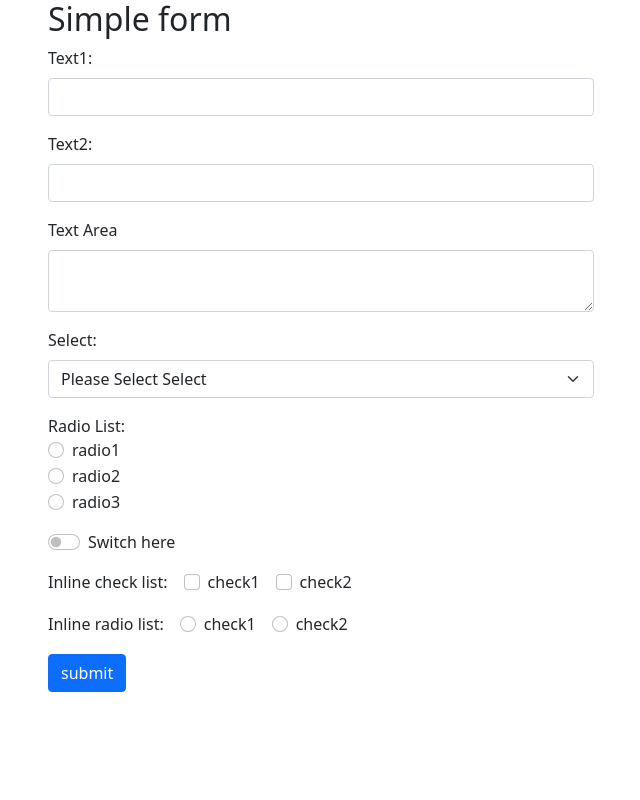
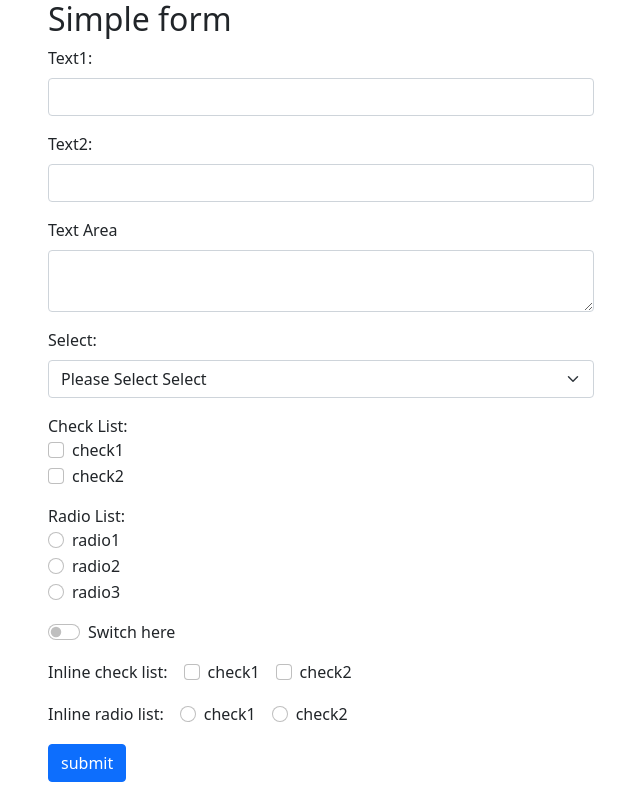
Before and after one commit to satooshi/react-form-sample, a React (Create React App) app: page / in a window 1280 px wide. Shown: the whole page, without its empty margins (319-959 px from the left). Built offline with nearby package versions, Linux system fonts and the light colour scheme.

Commit message:
Add CheckList

```diff
--- a/src/App.tsx
+++ b/src/App.tsx
@@ -16,6 +16,7 @@ const initState: Props = {
   text1: '',
   text2: '',
   textArea: '',
+  checkList: { 1: false, 2: false },
   radioList: '',
   select: '',
   switch: false,
--- /dev/null
+++ b/src/Components/Bootstrap/CheckList.tsx
@@ -0,0 +1,67 @@
+import React, { ChangeEvent } from 'react';
+import ErrorMessage from './ErrorMessage';
+
+type Value = string | number;
+type Option = { label: string; value: Value };
+export type ValueState = { [key: string]: boolean; [key: number]: boolean };
+
+type Props = {
+  error?: string;
+  id: string;
+  labelText: string;
+  onChange: (value: ValueState) => void;
+  values: ValueState;
+  options: Option[];
+};
+
+const CheckList: React.FC<Props> = ({
+  error,
+  id,
+  labelText,
+  onChange,
+  options,
+  values,
+}) => {
+  function handleChange(event: ChangeEvent<HTMLInputElement>) {
+    onChange({
+      [event.target.value]: event.target.checked,
+    });
+  }
+  console.log('render InlineCheckList');
+
+  return (
+    <>
+      <span className="form-check-inline">{labelText}</span>
+      {options.map((option, index) => (
+        <div
+          className={error ? 'form-check is-invalid' : 'form-check'}
+          key={`${id}-${option.value}`}
+        >
+          <input
+            className={
+              error ? 'form-check-input is-invalid' : 'form-check-input'
+            }
+            type="checkbox"
+            id={`${id}-${index}`}
+            checked={values[option.value] === true}
+            value={option.value}
+            onChange={handleChange}
+          />
+          <label className="form-check-label" htmlFor={`${id}-${index}`}>
+            {option.label}
+          </label>
+        </div>
+      ))}
+      <ErrorMessage error={error} />
+    </>
+  );
+};
+
+export default React.memo(
+  CheckList,
+  (prevProps, nextProps) =>
+    JSON.stringify(prevProps.values) === JSON.stringify(nextProps.values) &&
+    prevProps.error === nextProps.error &&
+    prevProps.onChange === nextProps.onChange &&
+    JSON.stringify(prevProps.options) === JSON.stringify(nextProps.options)
+);
--- a/src/SimpleForm/Drivers/FooDriver.ts
+++ b/src/SimpleForm/Drivers/FooDriver.ts
@@ -9,6 +9,7 @@ export default class FooDriver extends ApiDriver implements CommandDriver {
   private url = 'http://localhost';
 
   create<E>(data: CreateRequest) {
+    console.log('Sending create data', {data});
     return this.postRequest<E, CreateRequest>(this.url, data);
   }
 
--- a/src/SimpleForm/Repositories/FooRepository.ts
+++ b/src/SimpleForm/Repositories/FooRepository.ts
@@ -2,8 +2,24 @@ import FormViewModel from "../ViewModels/FormViewModel";
 import {CommandDriver} from './Interfaces';
 import {Repository} from '../UseCases/Interfaces';
 
-type CreateErrors = {
+interface CreateErrors {
   text1?: string;
+}
+
+type CheckOption = '1' | '2';
+type RadioOption = 'radio1' | 'radio2' | 'radio3';
+type SelectOption = 'option1' | 'option2'| 'option3';
+
+interface CreateRequest {
+  text1: string;
+  text2: string;
+  textArea: string;
+  checkList: CheckOption[];
+  radioList: RadioOption;
+  select: SelectOption;
+  switch: boolean;
+  inlineRadio: RadioOption;
+  inlineCheck: CheckOption[];
 }
 
 export default class FooRepository implements Repository<FormViewModel> {
@@ -15,19 +31,45 @@ export default class FooRepository implements Repository<FormViewModel> {
 
   /** Persists a ViewModel to the backend API */
   async create(viewModel: FormViewModel) {
-    const requestData = {
-      text1: viewModel.text1,
-      text2: viewModel.text2,
-      textArea: viewModel.textArea,
-      radioList: viewModel.radioList,
-      select: viewModel.select,
+    // extract keys if the value is true
+    const selectTrue = <T extends object>(obj: T): (keyof T)[] => (
+      Object.entries(obj).filter(a => a[1] === true).map(a => a[0] as keyof T)
+    );
+
+    // Assert values to pass the type check
+    if (viewModel.radioList === '') {
+      throw new Error('radioList not satisfied the constraint');
+    }
+    if (viewModel.select === '') {
+      throw new Error('select not satisfied the constraint');
+    }
+    if (viewModel.inlineRadio === '') {
+      throw new Error('inlineRadio not satisfied the constraint');
+    }
+
+    const {
+      inlineRadio,
+      radioList,
+      select,
+      text1,
+      text2,
+      textArea
+    } = viewModel;
+
+    const requestData: CreateRequest = {
+      checkList: selectTrue(viewModel.checkList),
+      inlineCheck: selectTrue(viewModel.inlineCheck),
+      inlineRadio,
+      radioList,
+      select,
       switch: viewModel.switch,
-      inlineRadio: viewModel.inlineRadio,
-      inlineCheck: viewModel.inlineCheck,
+      text1,
+      text2,
+      textArea,
     };
 
     try {
-      const response = await this.#driver.create<CreateErrors, typeof requestData>(requestData);
+      const response = await this.#driver.create<CreateErrors, CreateRequest>(requestData);
 
       return response.message;
     } catch(e) {
--- a/src/SimpleForm/ViewModels/FormViewModel.ts
+++ b/src/SimpleForm/ViewModels/FormViewModel.ts
@@ -4,6 +4,7 @@ export type Errors = {
   text1?: string;
   text2?: string;
   textArea?: string;
+  checkList?: string;
   radioList?: string;
   select?: string;
   switch?: string;
@@ -13,21 +14,21 @@ export type Errors = {
 
 export type RadioOption = '' | 'radio1' | 'radio2' | 'radio3';
 export type SelectOption = '' | 'option1' | 'option2'| 'option3';
-export type InlineRadioOption = '' | 'radio1' | 'radio2' | 'radio3';
 
-type InlineCheckOption = '1' | '2';
-export type InlineCheckOptions = { [key in InlineCheckOption]: boolean };
+export type CheckOption = '1' | '2';
+export type CheckOptions = { [key in CheckOption]: boolean };
 
 export type Props = {
   errors?: Errors;
   text1: string;
   text2: string;
   textArea: string;
-  radioList: string;
+  checkList: CheckOptions;
+  radioList: RadioOption;
   select: SelectOption;
   switch: boolean;
-  inlineCheck: InlineCheckOptions;
-  inlineRadio: InlineRadioOption;
+  inlineCheck: CheckOptions;
+  inlineRadio: RadioOption;
 };
 
 export default class FormViewModel implements ViewModel {
@@ -39,22 +40,25 @@ export default class FormViewModel implements ViewModel {
 
   #textArea: string;
 
-  #radioList: string;
+  #checkList: CheckOptions;
+
+  #radioList: RadioOption;
 
   #select: SelectOption;
 
   #switch: boolean;
 
-  #inlineRadio: InlineRadioOption;
+  #inlineRadio: RadioOption;
 
-  #inlineCheck: InlineCheckOptions;
+  #inlineCheck: CheckOptions;
 
   constructor(props: Props) {
     this.#errors = props.errors || {};
     this.#text1 = props.text1;
     this.#text2 = props.text2;
     this.#textArea = props.textArea;
-    this.#radioList = props.radioList
+    this.#checkList = props.checkList;
+    this.#radioList = props.radioList;
     this.#select = props.select;
     this.#switch = props.switch;
     this.#inlineRadio = props.inlineRadio;
@@ -63,12 +67,17 @@ export default class FormViewModel implements ViewModel {
 
   // Interfaces used by UI components
 
+  /**
+   * @implements {ViewModel}
+   * @inheritdoc
+   */
   get serialized() {
     return {
       errors: this.errors,
       text1: this.#text1,
       text2: this.#text2,
       textArea: this.#textArea,
+      checkList: this.#checkList,
       radioList: this.#radioList,
       select: this.#select,
       switch: this.#switch,
@@ -98,9 +107,21 @@ export default class FormViewModel implements ViewModel {
     this.validateTextArea();
   }
 
+  get checkList() { return this.#checkList }
+
+  set checkList(value: CheckOptions) {
+    this.#checkList = {...value}
+    this.validateCheckList();
+  }
+
+  replaceCheckList(value: CheckOptions) {
+    this.#checkList = { ...this.#checkList, ...value }
+    this.validateCheckList();
+  }
+
   get radioList() { return this.#radioList }
 
-  set radioList(value: string) {
+  set radioList(value: RadioOption) {
     this.#radioList = value
     this.validateRadioList();
   }
@@ -121,19 +142,19 @@ export default class FormViewModel implements ViewModel {
 
   get inlineRadio() { return this.#inlineRadio }
 
-  set inlineRadio(value: InlineRadioOption) {
+  set inlineRadio(value: RadioOption) {
     this.#inlineRadio = value
     this.validateInlineRadio();
   }
 
   get inlineCheck() { return this.#inlineCheck }
 
-  set inlineCheck(value: InlineCheckOptions) {
+  set inlineCheck(value: CheckOptions) {
     this.#inlineCheck = {...value}
     this.validateInlineCheck();
   }
 
-  replaceInlineCheck(value: InlineCheckOptions) {
+  replaceInlineCheck(value: CheckOptions) {
     this.#inlineCheck = { ...this.#inlineCheck, ...value }
     this.validateInlineCheck();
   }
@@ -150,6 +171,7 @@ export default class FormViewModel implements ViewModel {
     this.validateText1();
     this.validateText2();
     this.validateTextArea();
+    this.validateCheckList();
     this.validateRadioList();
     this.validateSelect();
     this.validateSwitch();
@@ -184,6 +206,15 @@ export default class FormViewModel implements ViewModel {
     }
 
     delete this.#errors.textArea;
+  }
+
+  private validateCheckList() {
+    if (!Object.values(this.#checkList).find((v) => v === true)) {
+      this.#errors.checkList = 'Required';
+      return;
+    }
+
+    delete this.#errors.checkList;
   }
 
   private validateRadioList() {
--- a/src/SimpleForm/ViewModels/ViewModel.ts
+++ b/src/SimpleForm/ViewModels/ViewModel.ts
@@ -1,3 +1,4 @@
 export default interface ViewModel {
+  /** Returns serialized data */
   get serialized(): object;
 }
--- a/src/SimpleForm/Views/Form.tsx
+++ b/src/SimpleForm/Views/Form.tsx
@@ -1,13 +1,14 @@
 import React, { useState, useCallback } from 'react';
 import FormViewModel, {
-  InlineRadioOption,
-  InlineCheckOptions,
+  CheckOptions,
+  RadioOption,
   SelectOption,
 } from '../ViewModels/FormViewModel';
 import InlineCheckList, {
   ValueState,
 } from '../../Components/Bootstrap/InlineCheckList';
 import InlineRadioList from '../../Components/Bootstrap/InlineRadioList';
+import CheckList from '../../Components/Bootstrap/CheckList';
 import RadioList from '../../Components/Bootstrap/RadioList';
 import Select from '../../Components/Bootstrap/Select';
 import Switch from '../../Components/Bootstrap/Switch';
@@ -49,8 +50,13 @@ const Form: React.FC<FormProps> = ({
     setViewModel(viewModel);
   }, []);
 
+  const handleCheckListChange = useCallback((value: ValueState) => {
+    viewModel.replaceCheckList(value as CheckOptions);
+    setViewModel(viewModel);
+  }, []);
+
   const handleRadioListChange = useCallback((value: string) => {
-    viewModel.radioList = value;
+    viewModel.radioList = value as RadioOption;
     setViewModel(viewModel);
   }, []);
 
@@ -65,23 +71,23 @@ const Form: React.FC<FormProps> = ({
   }, []);
 
   const handleInlineCheckChange = useCallback((value: ValueState) => {
-    viewModel.replaceInlineCheck(value as InlineCheckOptions);
+    viewModel.replaceInlineCheck(value as CheckOptions);
     setViewModel(viewModel);
   }, []);
 
   const handleInlineRadioChange = useCallback((value: string) => {
-    viewModel.inlineRadio = value as InlineRadioOption;
+    viewModel.inlineRadio = value as RadioOption;
     setViewModel(viewModel);
   }, []);
 
   async function handleSubmit(e: React.FormEvent) {
-    console.log('Submitting the form');
     setSubmitting(true);
     e.preventDefault();
 
     const formErrors = viewModel.validate();
 
     if (Object.keys(formErrors).length === 0) {
+      console.log('Submitting the form');
       await useCase.create(viewModel);
 
       if (onSubmitSuccess) {
@@ -90,6 +96,7 @@ const Form: React.FC<FormProps> = ({
 
       setSubmitting(false);
     } else {
+      console.log('the form validation failed', { errors: viewModel.errors });
       setViewModel(viewModel); // notify errors
       setSubmitting(false);
     }
@@ -132,6 +139,19 @@ const Form: React.FC<FormProps> = ({
           onChange={handleSelectChange}
           error={viewModel.errors.select}
           options={['option1', 'option2', 'option3']}
+        />
+      </div>
+      <div className="mb-3">
+        <CheckList
+          id="check_list"
+          labelText="Check List:"
+          values={viewModel.checkList}
+          onChange={handleCheckListChange}
+          error={viewModel.errors.checkList}
+          options={[
+            { label: 'check1', value: '1' },
+            { label: 'check2', value: '2' },
+          ]}
         />
       </div>
       <div className="mb-3">
```
